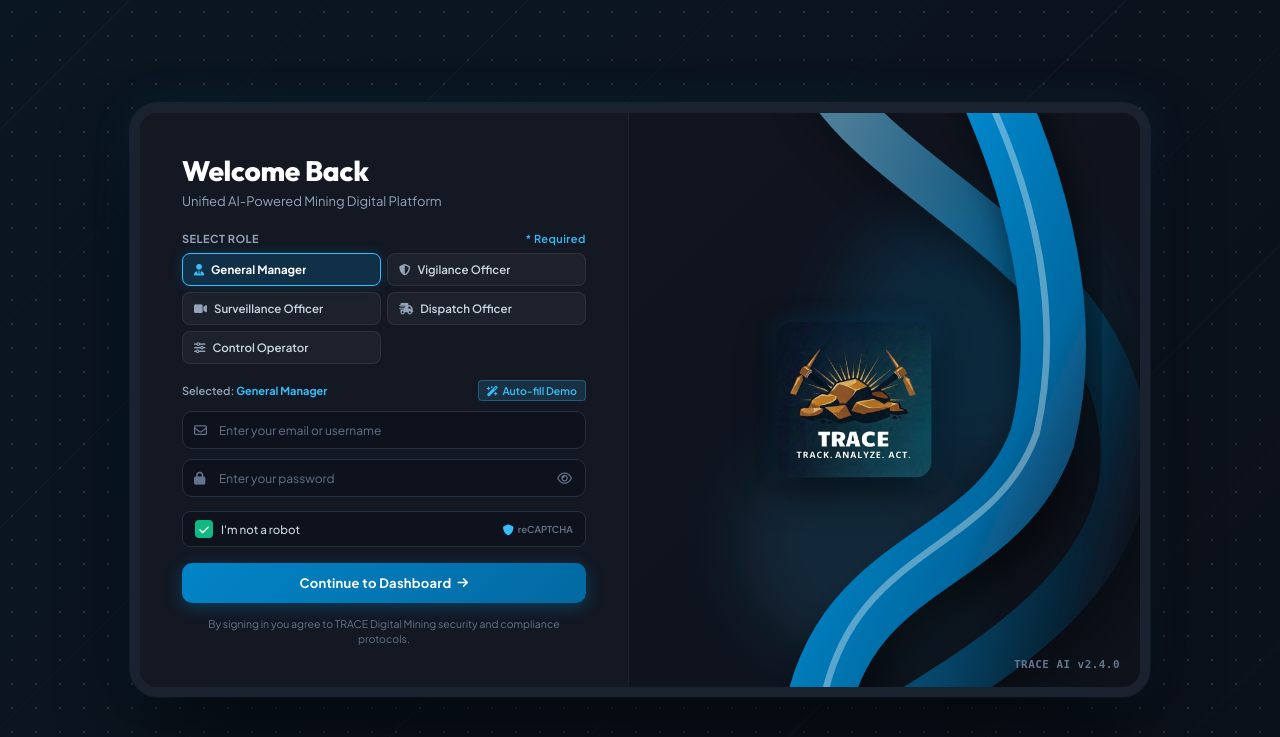
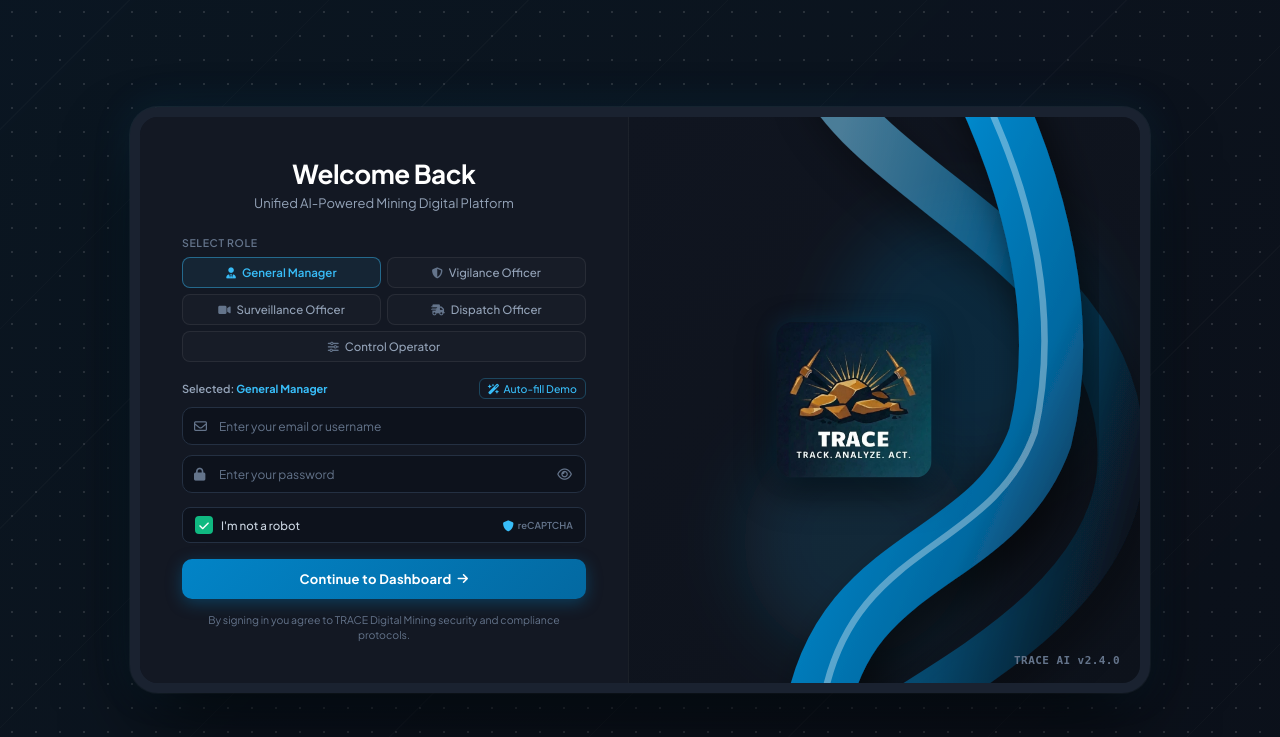
Before and after one commit to kumarpr16111-arch/prahar-ai-dashboard, a FastAPI app: page /login in a window 1280 px wide; the page is wider, and only the part inside the window is pictured. Shown: the top 737 px of that part. Run offline with FastAPI, Linux system fonts and the light colour scheme.

Commit message:
style: center welcome header, make role selection minimalist, and refine typography with Plus Jakarta Sans

```diff
--- a/templates/login.html
+++ b/templates/login.html
@@ -99,30 +99,32 @@
             z-index: 2;
         }
 
-        /* Header Title */
+        /* Header Title - Centered & Professional */
         .auth-header-group {
-            margin-bottom: 22px;
+            text-align: center;
+            margin-bottom: 24px;
         }
 
         .auth-title {
-            font-family: 'Outfit', sans-serif;
-            font-size: 28px;
-            font-weight: 800;
+            font-family: 'Plus Jakarta Sans', system-ui, sans-serif;
+            font-size: 26px;
+            font-weight: 700;
             color: #ffffff;
             margin-bottom: 4px;
-            letter-spacing: -0.01em;
+            letter-spacing: -0.02em;
         }
 
         .auth-subtitle {
             font-size: 13px;
             color: var(--text-muted);
+            font-weight: 400;
             line-height: 1.4;
         }
 
         /* Error Alert */
         .alert-error {
-            background: rgba(239, 68, 68, 0.15);
-            border: 1px solid rgba(239, 68, 68, 0.4);
+            background: rgba(239, 68, 68, 0.12);
+            border: 1px solid rgba(239, 68, 68, 0.3);
             color: #f87171;
             padding: 9px 12px;
             border-radius: 8px;
@@ -140,17 +142,17 @@
             75% { transform: translateX(4px); }
         }
 
-        /* Role Selector Pills */
+        /* Role Selector - Minimalist & Refined */
         .role-section {
             margin-bottom: 16px;
         }
 
         .section-mini-label {
-            font-size: 11px;
-            font-weight: 700;
-            color: #94a3b8;
+            font-size: 10.5px;
+            font-weight: 600;
+            color: #64748b;
             text-transform: uppercase;
-            letter-spacing: 0.04em;
+            letter-spacing: 0.06em;
             margin-bottom: 8px;
             display: flex;
             justify-content: space-between;
@@ -169,6 +171,10 @@
             user-select: none;
         }
 
+        .role-chip:last-child {
+            grid-column: span 2;
+        }
+
         .role-chip input[type="radio"] {
             position: absolute;
             opacity: 0;
@@ -177,42 +183,49 @@
         .chip-box {
             display: flex;
             align-items: center;
-            gap: 7px;
-            padding: 8px 11px;
-            background: rgba(255, 255, 255, 0.04);
-            border: 1px solid rgba(255, 255, 255, 0.08);
+            justify-content: center;
+            gap: 6px;
+            padding: 7px 10px;
+            background: rgba(255, 255, 255, 0.02);
+            border: 1px solid rgba(255, 255, 255, 0.07);
             border-radius: 8px;
             transition: all 0.15s ease;
         }
 
         .chip-box i {
-            font-size: 11.5px;
-            color: #94a3b8;
+            font-size: 11px;
+            color: #64748b;
+            transition: color 0.15s;
         }
 
         .chip-box span {
             font-size: 11.5px;
-            font-weight: 600;
-            color: #cbd5e1;
+            font-weight: 500;
+            color: #94a3b8;
             white-space: nowrap;
             overflow: hidden;
             text-overflow: ellipsis;
+            transition: color 0.15s;
         }
 
         .role-chip:hover .chip-box {
-            background: rgba(255, 255, 255, 0.08);
-            border-color: rgba(56, 189, 248, 0.4);
+            background: rgba(255, 255, 255, 0.05);
+            border-color: rgba(255, 255, 255, 0.14);
+        }
+
+        .role-chip:hover .chip-box span {
+            color: #e2e8f0;
         }
 
         .role-chip input[type="radio"]:checked + .chip-box {
-            background: rgba(2, 132, 199, 0.22);
-            border-color: #38bdf8;
-            box-shadow: 0 0 12px rgba(2, 132, 199, 0.25);
+            background: rgba(56, 189, 248, 0.08);
+            border-color: rgba(56, 189, 248, 0.45);
+            box-shadow: none;
         }
 
         .role-chip input[type="radio"]:checked + .chip-box span {
-            color: #ffffff;
-            font-weight: 700;
+            color: #38bdf8;
+            font-weight: 600;
         }
 
         .role-chip input[type="radio"]:checked + .chip-box i {
@@ -228,18 +241,18 @@
             display: flex;
             justify-content: space-between;
             align-items: center;
-            margin-bottom: 10px;
+            margin-bottom: 8px;
             font-size: 11px;
         }
 
         .btn-quick-fill {
-            background: rgba(56, 189, 248, 0.15);
-            border: 1px solid rgba(56, 189, 248, 0.3);
+            background: transparent;
+            border: 1px solid rgba(56, 189, 248, 0.28);
             color: #38bdf8;
             padding: 3px 8px;
-            border-radius: 4px;
+            border-radius: 6px;
             font-size: 10.5px;
-            font-weight: 600;
+            font-weight: 500;
             cursor: pointer;
             display: flex;
             align-items: center;
@@ -248,8 +261,8 @@
         }
 
         .btn-quick-fill:hover {
-            background: #0284c7;
-            color: #ffffff;
+            background: rgba(56, 189, 248, 0.1);
+            border-color: #38bdf8;
         }
 
         .input-group {
@@ -504,7 +517,6 @@
                 <div class="role-section">
                     <div class="section-mini-label">
                         <span>Select Role</span>
-                        <span style="color: #38bdf8; font-weight: 600; text-transform: none;">* Required</span>
                     </div>
 
                     <div class="role-chips-grid">
```
